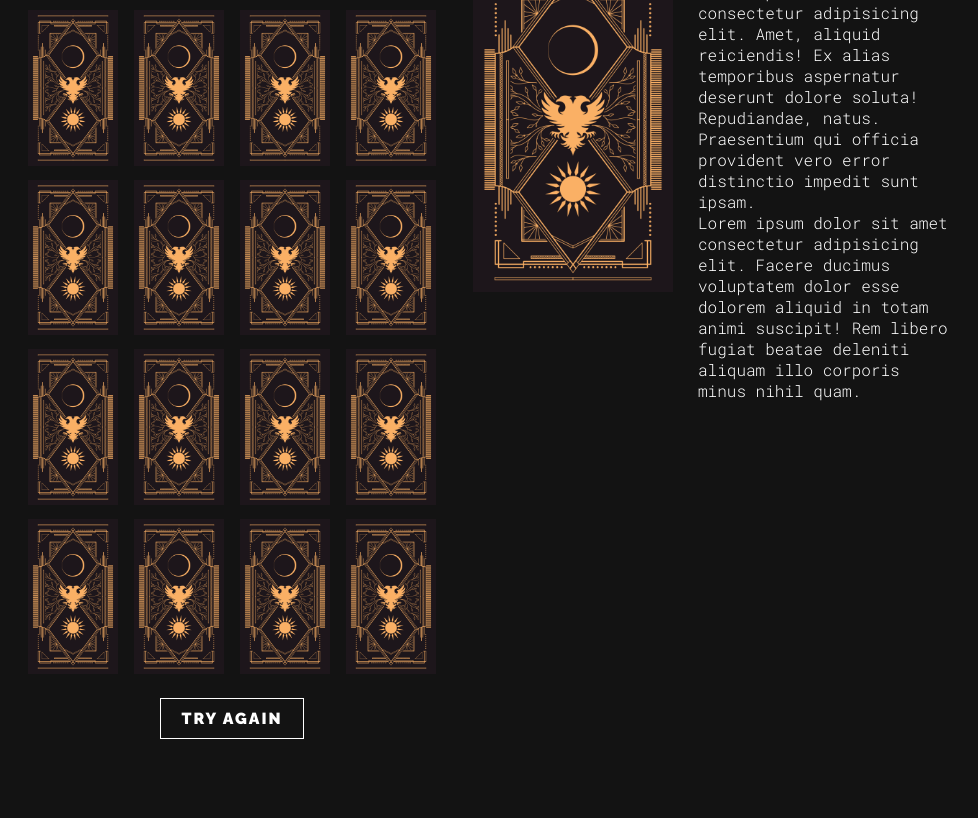
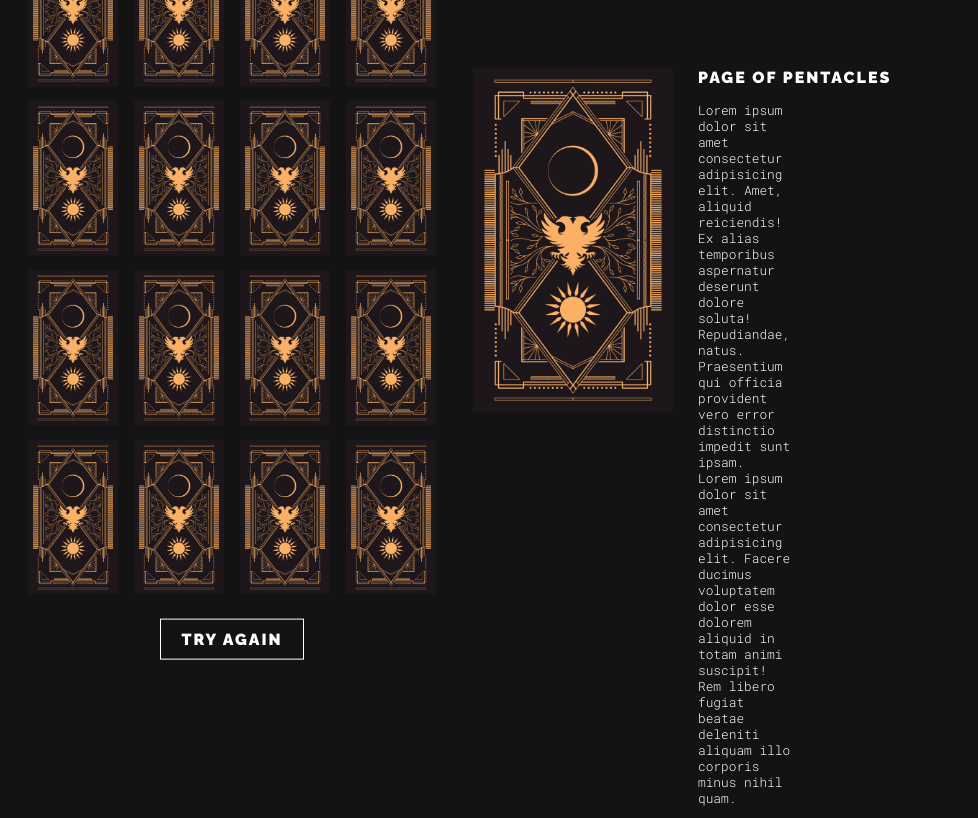
Before and after one commit to acidburn38/Tarot-Game, a plain HTML site: page index.html in a window 1280 px wide. Shown: the part 65-883 px from the top of the page, without its empty margins (167-1145 px from the left). Before the commit the page ends 816 px from the top, so only its background shows below. Drawn offline with Linux system fonts and the light colour scheme.

Commit message:
css ça va

```diff
--- a/index.html
+++ b/index.html
@@ -91,9 +91,11 @@
                 <div class="description">
                     <div class="card_title fat_font" id="title">Page of Pentacles</div>
                     <div class="card_description" id="description">
-                        Lorem ipsum dolor sit amet consectetur adipisicing elit. Amet, aliquid reiciendis! Ex alias temporibus aspernatur deserunt dolore soluta! Repudiandae, natus. Praesentium qui officia provident vero error distinctio impedit sunt ipsam.<br>
-                        Lorem ipsum dolor sit amet consectetur adipisicing elit. Facere ducimus voluptatem dolor esse dolorem aliquid in totam animi suscipit! Rem libero fugiat beatae deleniti aliquam illo corporis minus nihil quam.
-                    </div>
+                        <p class="txt">
+                            Lorem ipsum dolor sit amet consectetur adipisicing elit. Amet, aliquid reiciendis! Ex alias temporibus aspernatur deserunt dolore soluta! Repudiandae, natus. Praesentium qui officia provident vero error distinctio impedit sunt ipsam.<br>
+                            Lorem ipsum dolor sit amet consectetur adipisicing elit. Facere ducimus voluptatem dolor esse dolorem aliquid in totam animi suscipit! Rem libero fugiat beatae deleniti aliquam illo corporis minus nihil quam.
+                            </p>
+                        </div>
                 </div>
             </div>
         </div>
--- a/style.css
+++ b/style.css
@@ -11,9 +11,11 @@ body {
     text-transform: uppercase;
     letter-spacing: 2px;
 }
-
 .title {
     margin-top: 0;
+}
+.txt {
+    font-size: .8rem;
 }
 
 .container {
@@ -53,6 +55,10 @@ body {
 .descr_container {
     display: flex;
     text-align: left;
+    padding-top: 200px;
+}
+.card_description {
+    padding-right: 190px;
 }
 .img_card {
     width: 200px;
```
